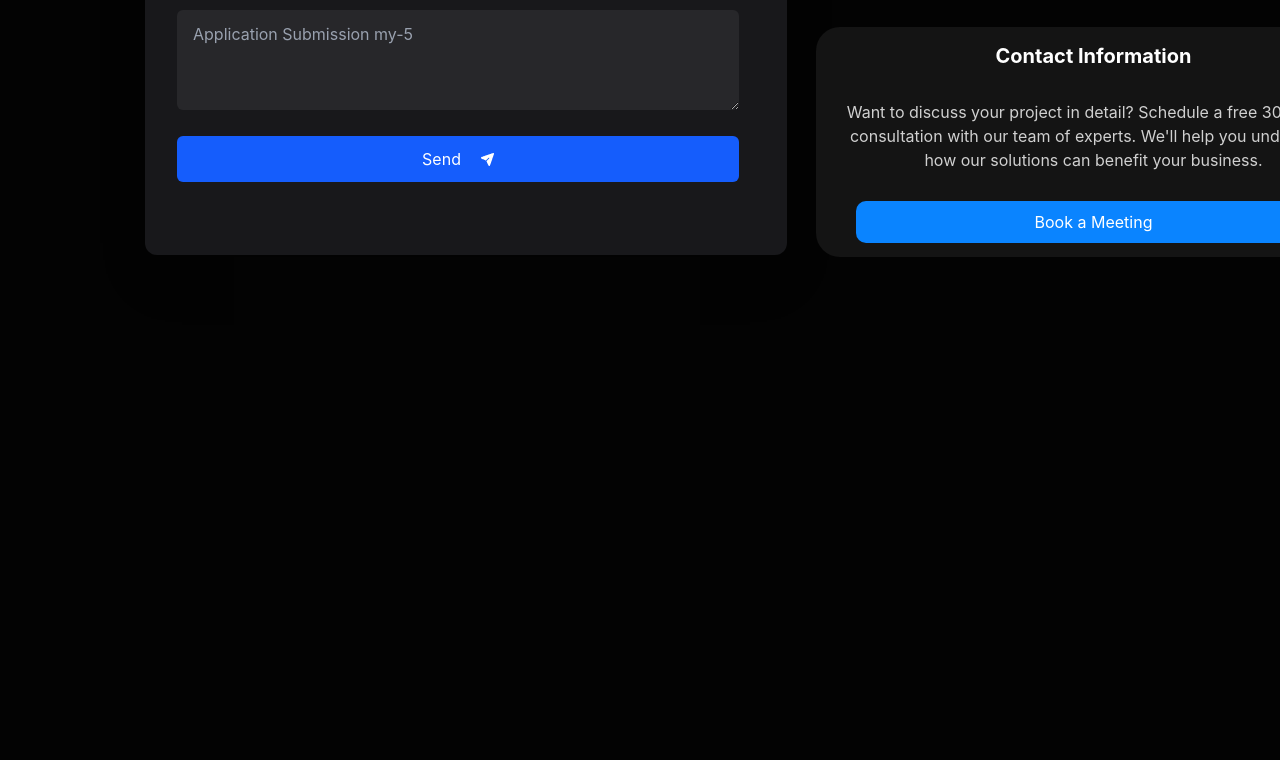
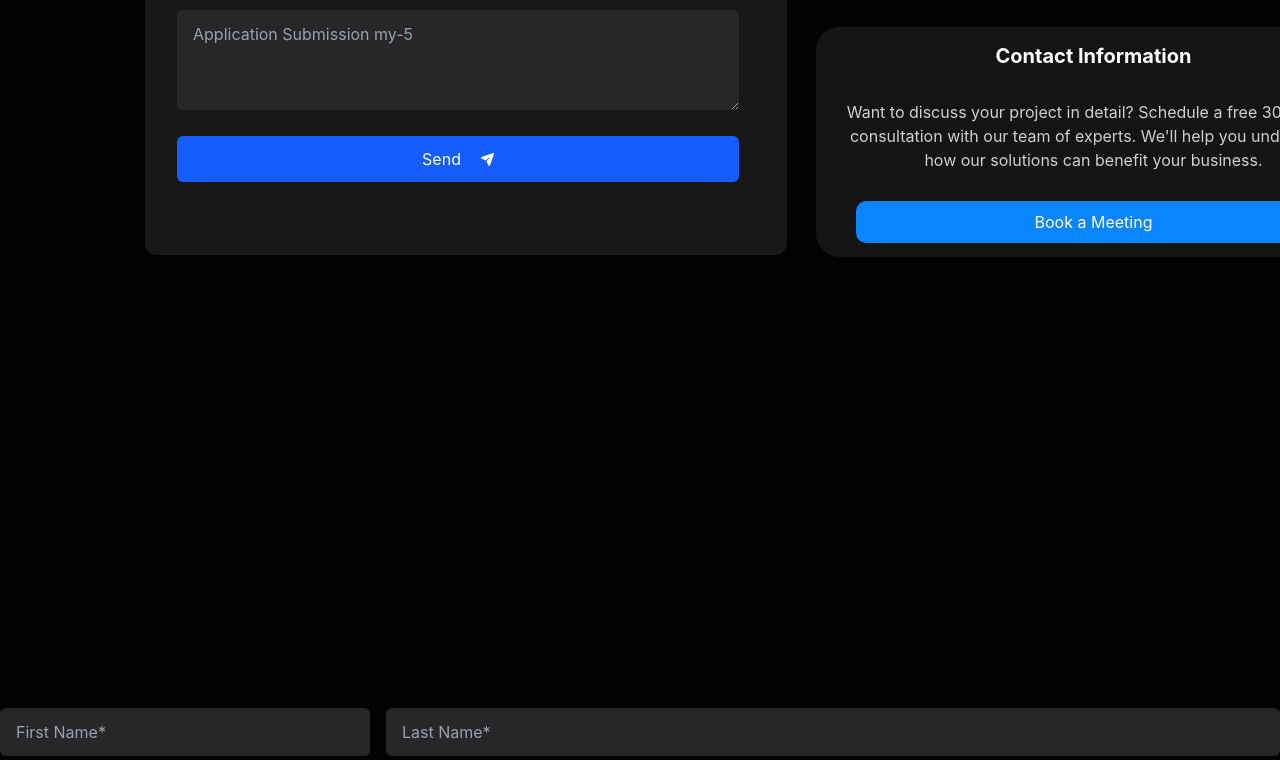
Before and after one commit to brotechno750-bot/Exam3, a website: page src/page5/index.html in a window 1280 px wide. Shown: the part 942-1702 px from the top of the page. Before the commit the page ends 1650 px from the top, so only its background shows below. Drawn offline with nearby package versions, Linux system fonts and the light colour scheme; files that its build step writes are made by us from their sources; files whose address does not match are found by name.

Commit message:
sakshon4

```diff
--- a/src/page5/index.html
+++ b/src/page5/index.html
@@ -103,9 +103,9 @@
                     <div>
                         <button
                             class="lg:w-[562px] lg:h-[46px] bg-blue-600 gap-[20px] w-[316px]  text-white py-3 rounded-md mt-[20px] flex items-center justify-center">
-                           <p> Send</p>
+                            <p> Send</p>
 
-                           <img src="./page5foto/Vector (18).png" alt="">
+                            <img src="./page5foto/Vector (18).png" alt="">
                         </button>
                     </div>
 
@@ -155,19 +155,34 @@
 
                 </div>
 
-                <div class=" lg:w-[555px] lg:h-[230px] w-[390px] h-[200px] bg-[#141414] rounded-[24px] flex flex-col justify-around items-center lg:mt-[30px] mt-[50px]">
+                <div
+                    class=" lg:w-[555px] lg:h-[230px] w-[390px] h-[200px] bg-[#141414] rounded-[24px] flex flex-col justify-around items-center lg:mt-[30px] mt-[50px]">
                     <h1 class="text-[20px] font-[700] text-[white]">Contact Information</h1>
 
-                    <p class="px-[20px] text-center text-[#FFFFFFCC]">Want to discuss your project in detail? Schedule a free 30-minute consultation with our team of
+                    <p class="px-[20px] text-center text-[#FFFFFFCC]">Want to discuss your project in detail? Schedule a
+                        free 30-minute consultation with our team of
                         experts. We'll help you understand how our solutions can benefit your business.
                     </p>
 
-                    <button class=" lg:w-[475.00000220537004px] lg:h-[42.00000131130196px] w-[316px] h-[45px] bg-[#0A84FF] rounded-[10px] text-[white]">Book a Meeting</button>
+                    <button
+                        class=" lg:w-[475.00000220537004px] lg:h-[42.00000131130196px] w-[316px] h-[45px] bg-[#0A84FF] rounded-[10px] text-[white]">Book
+                        a Meeting</button>
                 </div>
             </div>
         </div>
 
     </div>
+    <div class="flex gap-4">
+        <div class=" lg:w-[370px] lg:h-[42px] w-[150px] h-[42px] mb-[10px]">
+            <input type="text" placeholder="First Name*"
+                class="w-full bg-zinc-800 text-white placeholder-gray-400 px-4 py-3 rounded-md ">
+        </div>
+
+        <div class="flex-1">
+            <input type="text" placeholder="Last Name*"
+                class="w-full bg-zinc-800 text-white placeholder-gray-400 px-4 py-3 rounded-md ">
+        </div>
+    </div>
 </body>
 
 </html>
```
